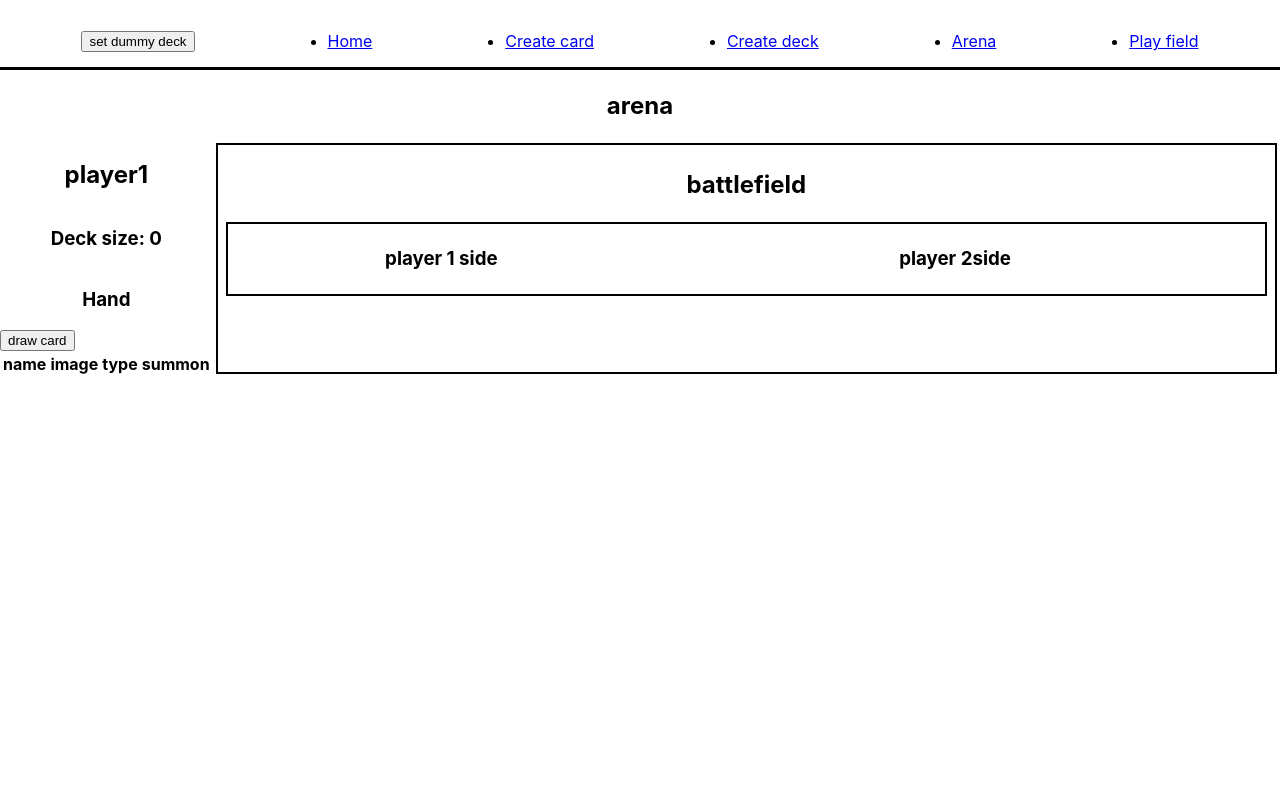
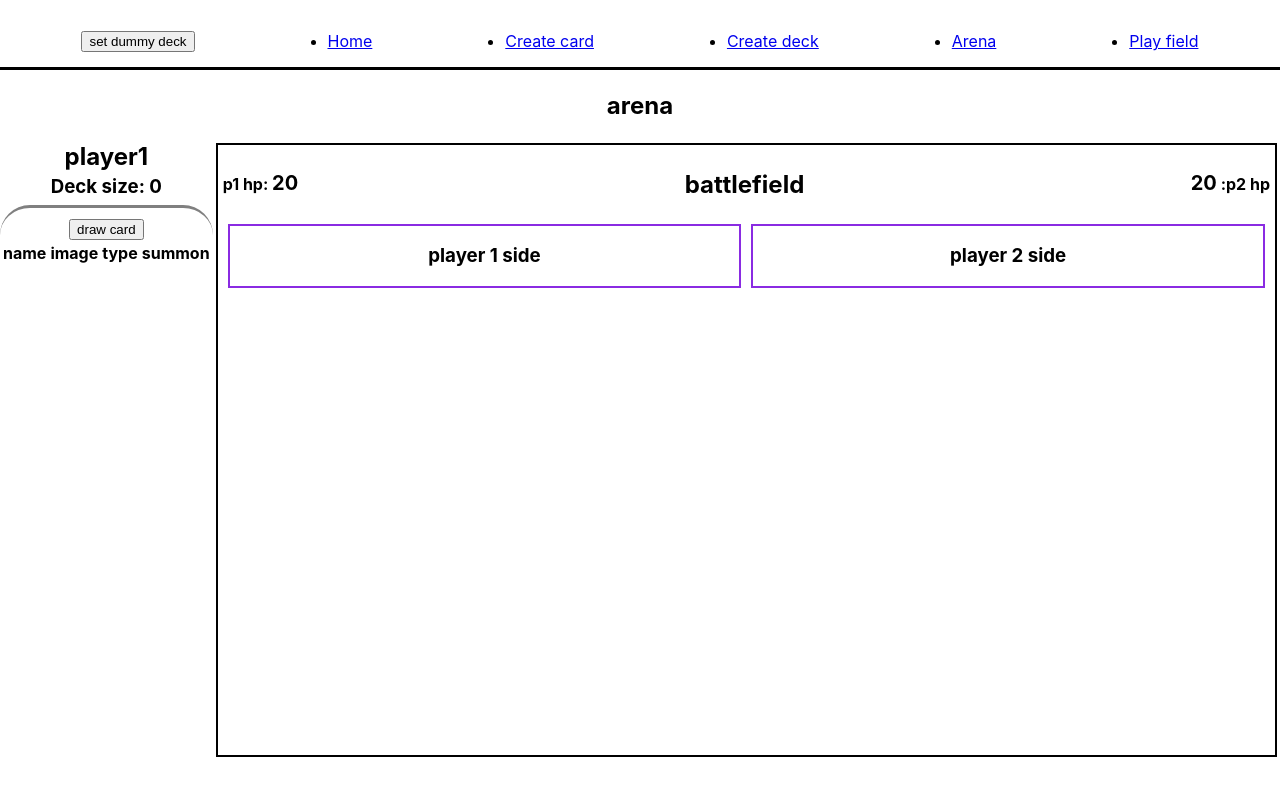
Before and after one commit to b-blom/react-sandbox, a React (Create React App) app: page /arena in a window 1280 px wide. Shown: the top 796 px of the page. Built offline with nearby package versions, Linux system fonts and the light colour scheme.

Commit message:
more CSS styling, implement health and dealDamage-functionallity. CreatureCardV2

```diff
--- a/src/GameRouter.jsx
+++ b/src/GameRouter.jsx
@@ -8,14 +8,19 @@ import Arena from './game/Arena';
 import { DeckContext } from './context/DeckContext';
 
 export default function GameRouter() {
+	const [player1Hp, setPlayer1Hp] = useState(20);
 	const [player1Deck, setPlayer1Deck] = useState([]);
 	const [player1Hand, setPlayer1Hand] = useState([]);
 	const [player1BattlefieldMana, setPlayer1BattlefieldMana] = useState([]);
 	const [player1BattlefieldCreatures, setPlayer1BattlefieldCreatures] =
 		useState([]);
+
+	const [player2Hp, setPlayer2Hp] = useState(20);
 	return (
 		<DeckContext.Provider
 			value={{
+				player1Hp,
+				setPlayer1Hp,
 				player1Deck,
 				setPlayer1Deck,
 				player1Hand,
@@ -24,6 +29,9 @@ export default function GameRouter() {
 				setPlayer1BattlefieldMana,
 				player1BattlefieldCreatures,
 				setPlayer1BattlefieldCreatures,
+
+				player2Hp,
+				setPlayer2Hp,
 			}}
 		>
 			<Router>
@@ -54,26 +62,8 @@ export default function GameRouter() {
 									},
 									{
 										__typename: 'ManaCard',
-										image: '🧊',
-										name: 'Ice',
-										type: 'mana',
-									},
-									{
-										__typename: 'ManaCard',
 										image: '🌍',
 										name: 'Earth',
-										type: 'mana',
-									},
-									{
-										__typename: 'ManaCard',
-										image: '🌍',
-										name: 'Earth',
-										type: 'mana',
-									},
-									{
-										__typename: 'ManaCard',
-										image: '🌌',
-										name: 'Space',
 										type: 'mana',
 									},
 									{
--- a/src/game/Arena.jsx
+++ b/src/game/Arena.jsx
@@ -2,34 +2,70 @@ import React, { useContext, useState } from 'react';
 import { DeckContext } from '../context/DeckContext';
 import PlayerHand from './cards/renderComponents/PlayerHand';
 import ManaCard from './cards/ManaCard';
-import CreatureCard from './cards/CreatureCard';
+import CreatureCard from './cards/CreatureCardV2';
 
 export default function Arena() {
 	const {
+		player1Hp,
+		setPlayer1Hp,
 		player1Deck,
 		setPlayer1Deck,
 		player1BattlefieldMana,
 		setPlayer1BattlefieldMana,
 		player1BattlefieldCreatures,
 		setPlayer1BattlefieldCreatures,
+
+		player2Hp,
+		setPlayer2Hp,
 	} = useContext(DeckContext);
+
+	const dealDamage = (player, damage) => {
+		console.log('p2hp', player2Hp);
+		if ((player = 'player1')) {
+			let newHp = player2Hp;
+			newHp = newHp - damage;
+			setPlayer2Hp(newHp);
+		}
+		if ((player = 'player2')) {
+			let newHp = player1Hp;
+			newHp = newHp - damage;
+			setPlayer1Hp(newHp);
+		}
+	};
 
 	return (
 		<div className='arena'>
 			<h2>arena</h2>
-			<div className='col flex-grow'>
+			<div className='col flex-grow full-height'>
 				<div className='row flex-between '>
 					<div className='col '>
-						<h2>player1</h2>
-						<h3>Deck size: {JSON.stringify(player1Deck.length)}</h3>
+						<h2 className='margin-t-b-2'>player1</h2>
+						<h3 className='margin-t-b-2'>
+							Deck size: {JSON.stringify(player1Deck.length)}
+						</h3>
 						<PlayerHand />
 					</div>
-					<div className='col black-border flex-grow'>
-						<h2>battlefield</h2>
-						<div className='row black-border'>
-							<div className='col flex-grow'>
+					<div
+						id='battlefield-main-window'
+						className='col black-border flex-stretch flex-grow'
+						style={{ minHeight: '600px' }}
+					>
+						<div id='battlefield-header' className='row'>
+							<h4>
+								p1 hp: <span style={{ fontSize: '20px' }}>{player1Hp}</span>
+							</h4>
+							<h2>battlefield</h2>
+
+							<h4>
+								<span style={{ fontSize: '20px' }}>{player2Hp}</span> :p2 hp
+							</h4>
+						</div>
+						<div className='row'>
+							<div className='battlefield-player-wrapper'>
 								<h3>player 1 side</h3>
 								<div className='col'>
+									{' '}
+									{/* Refactor height constraint to something better */}
 									<div className='row'>
 										<div className='col'>
 											{player1BattlefieldMana.map((card, index) => {
@@ -41,13 +77,14 @@ export default function Arena() {
 												return 'no card type to render';
 											})}
 										</div>
-										<div className='col'>
+										<div className='row flex-wrap'>
 											{player1BattlefieldCreatures.map((card, index) => {
 												return (
 													<CreatureCard
 														card={card}
 														key={index}
 														summoned={true}
+														attack={() => dealDamage('player1', card.strength)}
 													/>
 												);
 											})}
@@ -55,20 +92,8 @@ export default function Arena() {
 									</div>
 								</div>
 							</div>
-
-							<div className='col flex-grow full-height' style={{ flex: 2 }}>
-								<h3>player 2side</h3>
-								{/* {player1BattlefieldMana.map((card, index) => {
-									if (card.type === 'mana') {
-										return <ManaCard card={card} key={index} />;
-									}
-									return 'no card type to render';
-								})}
-								<div className='col'>
-									{player1BattlefieldCreatures.map((card, index) => {
-										return <CreatureCard card={card} key={index} />;
-									})}
-								</div> */}
+							<div className='battlefield-player-wrapper'>
+								<h3>player 2 side</h3>
 							</div>
 						</div>
 					</div>
--- a/src/game/Game.css
+++ b/src/game/Game.css
@@ -1,11 +1,21 @@
 .arena {
 	display: flex;
 	flex-direction: column;
+	height: 1000px;
+}
+
+#battlefield-header {
+	justify-content: space-between;
 }
 
 .flex-grow {
 	flex-grow: 1;
 }
+
+.flex-stretch {
+	align-items: stretch;
+}
+
 .full-height {
 	height: 100%;
 }
@@ -29,6 +39,15 @@
 
 .flex-evenly {
 	justify-content: space-evenly;
+}
+
+.no-margin {
+	margin: 0;
+}
+
+.margin-t-b-2 {
+	margin-top: 2px;
+	margin-bottom: 2px;
 }
 
 .black-border {
@@ -114,3 +133,9 @@
 	margin: 5px;
 	justify-content: flex-start;
 }
+
+.battlefield-player-wrapper {
+	border: 2px solid blueviolet;
+	flex: 1;
+	margin: 5px;
+}
--- /dev/null
+++ b/src/game/cards/CreatureCardV2.jsx
@@ -0,0 +1,97 @@
+import React, { useState } from 'react';
+import './Card.css';
+
+export default function CreatureCard(props) {
+	const [big, setBig] = useState(false);
+	return (
+		<div className='playing-card creature-card'>
+			<h6>
+				{props.card.creatureName || props.card.name} {'  '}
+				<span style={{ fontStyle: 'italic', fontWeight: '300' }}>
+					{props.card.strength || props.card.damage}/
+					{props.card.health || props.card.defense}
+				</span>
+			</h6>
+			<h6 style={{ marginTop: '0px' }}>
+				<span
+					style={{ fontStyle: 'italic', fontWeight: '300', marginTop: '0px' }}
+				>
+					{props.card.type}
+				</span>
+			</h6>
+			{props.creatureStatus && props.creatureStatus.length > 0 && (
+				<p>
+					status:{' '}
+					{props.creatureStatus.map((status) => {
+						return <span>{status.statusImage}</span>;
+					})}
+				</p>
+			)}
+			<div className='card-image'>
+				{props.card.creatureImage || props.card.image}
+			</div>
+			{props.deckCreator && props.card.ability && (
+				<div className='ability-button'>
+					<p className='small-font '>
+						<span>
+							<b>{props.card.ability}</b>
+						</span>
+						:{' '}
+						<span style={{ fontStyle: 'italic' }}>
+							{props.card.abilityDescription}
+						</span>
+					</p>
+					<p className='small-font'>cost: {props.card.abilityCost}</p>
+				</div>
+			)}
+			{props.card.type === 'instant' && (
+				<div className='ability-button'>
+					<p className='small-font '>
+						<span style={{ fontStyle: 'italic' }}>
+							{props.card.description}
+						</span>
+					</p>
+					<p className='small-font'>cost: {props.card.cost}</p>
+				</div>
+			)}
+			{!props.deckCreator ? (
+				props.summoned ? (
+					<button className='utility-button' onClick={() => props.attack()}>
+						Attack
+					</button>
+				) : (
+					<button
+						className='utility-button'
+						onClick={() => {
+							props.summonCreature(props.card, props.id);
+						}}
+					>
+						Summon
+					</button>
+				)
+			) : null}
+			{!props.deckCreator ? (
+				big ? (
+					<button
+						className='utility-button'
+						onClick={() => {
+							setBig(false);
+						}}
+					>
+						hide menu
+					</button>
+				) : (
+					<button
+						className='utility-button'
+						onClick={() => {
+							setBig(true);
+						}}
+					>
+						menu
+					</button>
+				)
+			) : null}
+			{!props.deckCreator ? big && <p>show ablity here</p> : null}
+		</div>
+	);
+}
--- a/src/game/cards/renderComponents/PlayerHand.jsx
+++ b/src/game/cards/renderComponents/PlayerHand.jsx
@@ -15,7 +15,11 @@ export default function PlayerHand() {
 
 	async function drawCard() {
 		if (player1Deck.length <= 0) {
-			console.log('player1Deck is empty');
+			alert('player1Deck is empty');
+			return;
+		}
+		if (player1Hand.length >= 10) {
+			alert('player1Hand is full');
 			return;
 		}
 		// get a random number which represent which card to draw from the deck
@@ -33,9 +37,14 @@ export default function PlayerHand() {
 	}
 
 	return (
-		<div>
-			<h3>Hand</h3>
-			<div className='row'>
+		<div
+			style={{
+				marginTop: '5px',
+				paddingTop: '10px',
+				borderTop: '3px solid gray',
+				borderRadius: '30px',
+			}}
+		>
 			<button
 				onClick={() => {
 					drawCard();
@@ -43,7 +52,6 @@ export default function PlayerHand() {
 			>
 				draw card
 			</button>
-			</div>
 			<table>
 				<thead>
 					<tr>
@@ -57,7 +65,7 @@ export default function PlayerHand() {
 					{player1Hand.map((card, index) => {
 						return (
 							<tr key={index}>
-								<td>{card.name}</td>
+								<td style={{ textAlign: 'end' }}>{card.name}</td>
 								<td>{card.image}</td>
 								<td>{card.type}</td>
 								<td>
@@ -103,13 +111,6 @@ export default function PlayerHand() {
 					})}
 				</tbody>
 			</table>
-			{/* Render cards and use ifs to decide which components to render (<InstantCard/> for intstant cards etc) */}
-			{/* <div className='row'>
-				{player1Hand &&
-					player1Hand.map((card) => {
-						return <p>{card.name}</p>;
-					})}
-			</div> */}
 		</div>
 	);
 }
```
Lines whose indentation alone changed are shown as unchanged.
